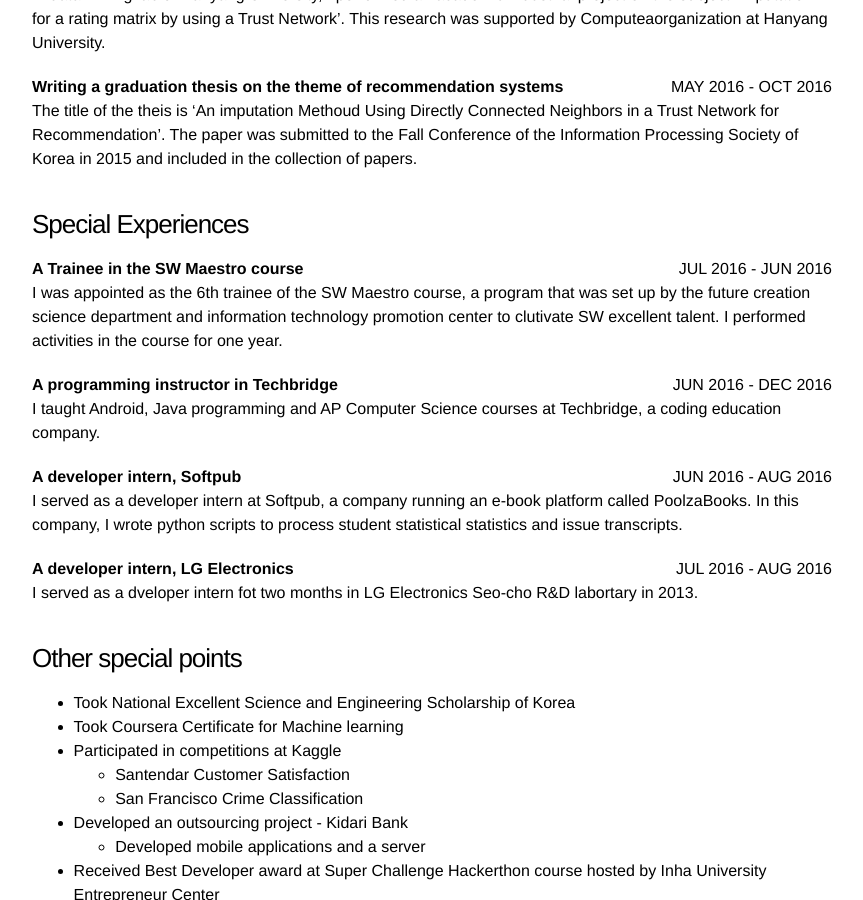
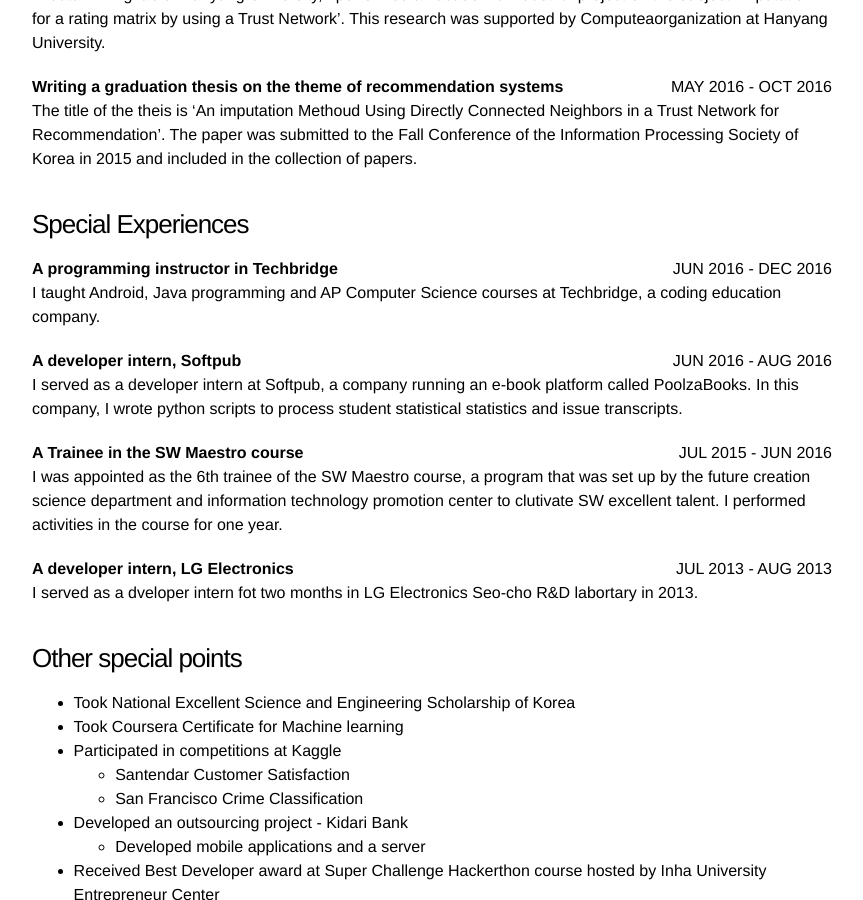
Before and after one commit to JeongMinCha/jeongmincha.github.com, a Jekyll site: the page built from cv-eng.md, in a window 1280 px wide and 900 px high, scrolled down 997 px. Shown: the whole window, without its empty margins (208-1071 px from the left). Built offline with Jekyll 4.4.1, drawn with Linux system fonts in a browser that asks for light colours.

Commit message:
Correct dates in special experices

```diff
--- a/cv-eng.md
+++ b/cv-eng.md
@@ -31,16 +31,16 @@ The title of the theis is 'An imputation Methoud Using Directly Connected Neighb
 
 
 ### Special Experiences
-**A Trainee in the SW Maestro course** <span style="float:right;">JUL 2016 - JUN 2016</span>
-I was appointed as the 6th trainee of the SW Maestro course, a program that was set up by the future creation science department and information technology promotion center to clutivate SW excellent talent. I performed activities in the course for one year.
-
 **A programming instructor in Techbridge** <span style="float:right;">JUN 2016 - DEC 2016</span>
 I taught Android, Java programming and AP Computer Science courses at Techbridge, a coding education company.
 
 **A developer intern, Softpub** <span style="float:right;">JUN 2016 - AUG 2016</span>
 I served as a developer intern at Softpub, a company running an e-book platform called PoolzaBooks. In this company, I wrote python scripts to process student statistical statistics and issue transcripts.
 
-**A developer intern, LG Electronics** <span style="float:right;">JUL 2016 - AUG 2016</span>
+**A Trainee in the SW Maestro course** <span style="float:right;">JUL 2015 - JUN 2016</span>
+I was appointed as the 6th trainee of the SW Maestro course, a program that was set up by the future creation science department and information technology promotion center to clutivate SW excellent talent. I performed activities in the course for one year.
+
+**A developer intern, LG Electronics** <span style="float:right;">JUL 2013 - AUG 2013</span>
 I served as a dveloper intern fot two months in LG Electronics Seo-cho R&D labortary in 2013.
 
 
```
